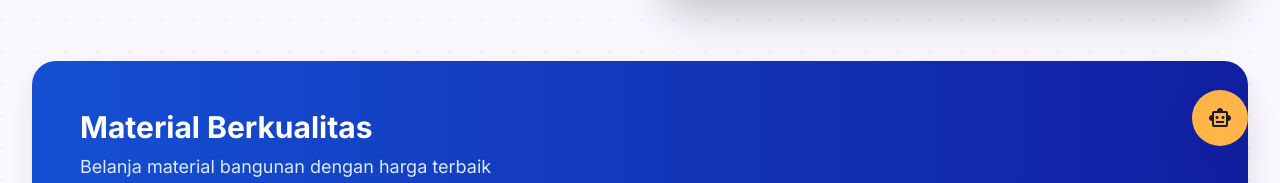
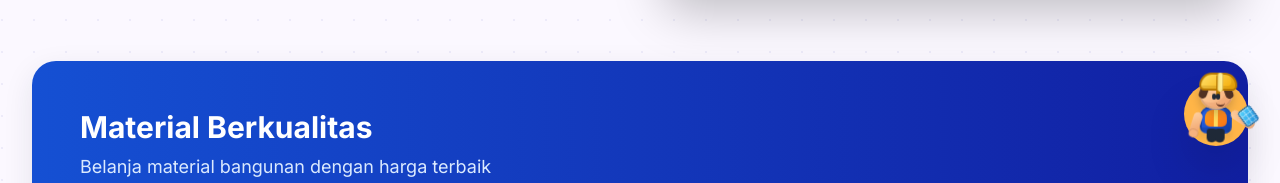
Before and after one commit to badrole/E-Builder, a React (Vite) app: page / in a window 1280 px wide. Shown: the part 622-805 px from the top of the page. Built offline with nearby package versions, Linux system fonts and the light colour scheme.

Commit message:
Add animated chibi worker chatbot button

```diff
--- a/src/components/layout/ChatbotFAB.tsx
+++ b/src/components/layout/ChatbotFAB.tsx
@@ -1,5 +1,44 @@
 import { useState } from 'react';
 import { useNavigate } from 'react-router-dom';
+
+function ChibiWorkerMascot({ open }: { open: boolean }) {
+  if (open) {
+    return <span className="material-symbols-outlined text-2xl">close</span>;
+  }
+
+  return (
+    <span className="chibi-worker-fab" aria-hidden="true">
+      <span className="chibi-worker-shadow" />
+      <span className="chibi-worker-body">
+        <span className="chibi-worker-head">
+          <span className="chibi-worker-helmet">
+            <span className="chibi-worker-helmet-ridge" />
+          </span>
+          <span className="chibi-worker-hair chibi-worker-hair-left" />
+          <span className="chibi-worker-hair chibi-worker-hair-right" />
+          <span className="chibi-worker-face">
+            <span className="chibi-worker-eye chibi-worker-eye-left" />
+            <span className="chibi-worker-eye chibi-worker-eye-right" />
+            <span className="chibi-worker-smile" />
+          </span>
+        </span>
+        <span className="chibi-worker-torso">
+          <span className="chibi-worker-vest" />
+          <span className="chibi-worker-shirt" />
+          <span className="chibi-worker-arm chibi-worker-arm-left">
+            <span className="chibi-worker-hand" />
+          </span>
+          <span className="chibi-worker-arm chibi-worker-arm-right">
+            <span className="chibi-worker-hand" />
+            <span className="chibi-worker-blueprint" />
+          </span>
+          <span className="chibi-worker-leg chibi-worker-leg-left" />
+          <span className="chibi-worker-leg chibi-worker-leg-right" />
+        </span>
+      </span>
+    </span>
+  );
+}
 
 export default function ChatbotFAB() {
   const [open, setOpen] = useState(false);
@@ -24,8 +63,13 @@ export default function ChatbotFAB() {
 
   return (
     <>
-      <button onClick={() => setOpen(!open)} className="fixed bottom-20 right-4 sm:right-8 w-14 h-14 bg-cta-amber text-on-background rounded-full shadow-2xl flex items-center justify-center z-40 hover:scale-110 transition-transform md:bottom-8">
-        <span className="material-symbols-outlined">{open ? 'close' : 'smart_toy'}</span>
+      <button
+        type="button"
+        onClick={() => setOpen(!open)}
+        aria-label={open ? 'Tutup chatbot' : 'Buka chatbot'}
+        className="chatbot-worker-button fixed bottom-20 right-4 sm:right-8 w-16 h-16 bg-cta-amber text-on-background rounded-full shadow-2xl flex items-center justify-center z-40 transition-transform md:bottom-8"
+      >
+        <ChibiWorkerMascot open={open} />
       </button>
       {open && (
         <div className="fixed bottom-36 right-4 sm:right-8 w-80 sm:w-96 bg-white rounded-2xl shadow-card-hover border border-outline-variant z-40 flex flex-col max-h-[500px] md:bottom-24">
--- a/src/index.css
+++ b/src/index.css
@@ -111,6 +111,206 @@
     -webkit-box-orient: vertical;
     overflow: hidden;
   }
+  .chatbot-worker-button {
+    transform-style: preserve-3d;
+  }
+  .chatbot-worker-button:hover {
+    transform: translateY(-3px) scale(1.06);
+  }
+  .chatbot-worker-button:active {
+    transform: translateY(0) scale(0.96);
+  }
+  .chibi-worker-fab,
+  .chibi-worker-fab * {
+    position: absolute;
+    display: block;
+    box-sizing: border-box;
+  }
+  .chibi-worker-fab {
+    inset: -8px -6px -2px -6px;
+    transform-style: preserve-3d;
+    animation: chibi-idle 2.8s ease-in-out infinite;
+  }
+  .chibi-worker-shadow {
+    left: 18px;
+    right: 18px;
+    bottom: 6px;
+    height: 10px;
+    border-radius: 999px;
+    background: rgba(37, 47, 77, 0.25);
+    filter: blur(2px);
+    animation: chibi-shadow 2.8s ease-in-out infinite;
+  }
+  .chibi-worker-body {
+    left: 13px;
+    top: 7px;
+    width: 50px;
+    height: 62px;
+    transform-style: preserve-3d;
+  }
+  .chibi-worker-head {
+    left: 8px;
+    top: 0;
+    width: 34px;
+    height: 32px;
+    border-radius: 46% 46% 50% 50%;
+    background: linear-gradient(135deg, #ffd6a8 0%, #f7aa73 100%);
+    border: 2px solid rgba(111, 65, 38, 0.22);
+    box-shadow: inset -5px -5px 0 rgba(169, 86, 48, 0.12), 0 4px 8px rgba(26, 31, 55, 0.2);
+    z-index: 4;
+  }
+  .chibi-worker-helmet {
+    left: -2px;
+    top: -7px;
+    width: 38px;
+    height: 18px;
+    border-radius: 20px 20px 8px 8px;
+    background: linear-gradient(135deg, #ffe06a 0%, #f4a900 100%);
+    border: 2px solid #b77800;
+    box-shadow: inset -4px -3px 0 rgba(151, 94, 0, 0.2);
+    z-index: 5;
+  }
+  .chibi-worker-helmet::after {
+    content: '';
+    left: -3px;
+    bottom: -4px;
+    width: 44px;
+    height: 7px;
+    border-radius: 999px;
+    background: #f5b400;
+    border: 2px solid #b77800;
+  }
+  .chibi-worker-helmet-ridge {
+    left: 16px;
+    top: -2px;
+    width: 6px;
+    height: 19px;
+    border-radius: 8px;
+    background: rgba(255, 244, 159, 0.9);
+    border-left: 1px solid rgba(183, 120, 0, 0.45);
+    border-right: 1px solid rgba(183, 120, 0, 0.45);
+  }
+  .chibi-worker-hair {
+    top: 9px;
+    width: 8px;
+    height: 10px;
+    border-radius: 2px 2px 8px 8px;
+    background: #513022;
+    z-index: 3;
+  }
+  .chibi-worker-hair-left {
+    left: -2px;
+    transform: rotate(20deg);
+  }
+  .chibi-worker-hair-right {
+    right: -2px;
+    transform: rotate(-20deg);
+  }
+  .chibi-worker-face {
+    inset: 9px 6px 5px 6px;
+    z-index: 6;
+  }
+  .chibi-worker-eye {
+    top: 5px;
+    width: 4px;
+    height: 6px;
+    border-radius: 999px;
+    background: #1f2937;
+    animation: chibi-blink 4.5s ease-in-out infinite;
+  }
+  .chibi-worker-eye-left {
+    left: 5px;
+  }
+  .chibi-worker-eye-right {
+    right: 5px;
+  }
+  .chibi-worker-smile {
+    left: 9px;
+    top: 13px;
+    width: 9px;
+    height: 5px;
+    border-bottom: 2px solid #6f3f2b;
+    border-radius: 0 0 999px 999px;
+  }
+  .chibi-worker-torso {
+    left: 9px;
+    top: 29px;
+    width: 32px;
+    height: 27px;
+    border-radius: 10px 10px 7px 7px;
+    background: linear-gradient(145deg, #2563eb 0%, #1746b7 100%);
+    border: 2px solid rgba(9, 34, 92, 0.3);
+    box-shadow: inset -5px -4px 0 rgba(5, 27, 78, 0.18);
+    z-index: 2;
+  }
+  .chibi-worker-shirt {
+    inset: 3px 8px 5px 8px;
+    border-radius: 4px;
+    background: #f8fafc;
+  }
+  .chibi-worker-vest {
+    inset: 1px 3px 5px 3px;
+    border-radius: 8px 8px 5px 5px;
+    background:
+      linear-gradient(90deg, transparent 39%, #ffd95b 40%, #ffd95b 60%, transparent 61%),
+      linear-gradient(135deg, #ff9f1c 0%, #f97316 100%);
+    z-index: 2;
+  }
+  .chibi-worker-arm {
+    top: 4px;
+    width: 9px;
+    height: 24px;
+    border-radius: 999px;
+    background: linear-gradient(145deg, #ffd2a2, #ee9c65);
+    transform-origin: top center;
+    z-index: 1;
+  }
+  .chibi-worker-arm-left {
+    left: -7px;
+    transform: rotate(17deg);
+  }
+  .chibi-worker-arm-right {
+    right: -7px;
+    transform: rotate(-30deg);
+    animation: chibi-wave 1.45s ease-in-out infinite;
+  }
+  .chibi-worker-hand {
+    left: 0;
+    bottom: -2px;
+    width: 10px;
+    height: 9px;
+    border-radius: 999px;
+    background: #f7b27e;
+    border: 1px solid rgba(111, 65, 38, 0.2);
+  }
+  .chibi-worker-blueprint {
+    right: -9px;
+    bottom: -1px;
+    width: 15px;
+    height: 18px;
+    border-radius: 3px;
+    background:
+      linear-gradient(90deg, rgba(255,255,255,0.45) 1px, transparent 1px),
+      linear-gradient(rgba(255,255,255,0.45) 1px, transparent 1px),
+      linear-gradient(135deg, #5bd7ff, #1788d8);
+    background-size: 5px 5px, 5px 5px, auto;
+    border: 1px solid #0b65a8;
+    transform: rotate(20deg);
+  }
+  .chibi-worker-leg {
+    bottom: -11px;
+    width: 10px;
+    height: 14px;
+    border-radius: 4px 4px 6px 6px;
+    background: #1f2937;
+    z-index: -1;
+  }
+  .chibi-worker-leg-left {
+    left: 5px;
+  }
+  .chibi-worker-leg-right {
+    right: 5px;
+  }
 }
 
 @keyframes soft-float {
@@ -142,6 +342,44 @@
   }
 }
 
+@keyframes chibi-idle {
+  0%, 100% {
+    transform: translateY(0) rotate(-1deg);
+  }
+  50% {
+    transform: translateY(-5px) rotate(1.5deg);
+  }
+}
+
+@keyframes chibi-shadow {
+  0%, 100% {
+    opacity: 0.34;
+    transform: scaleX(1);
+  }
+  50% {
+    opacity: 0.2;
+    transform: scaleX(0.82);
+  }
+}
+
+@keyframes chibi-wave {
+  0%, 100% {
+    transform: rotate(-32deg);
+  }
+  50% {
+    transform: rotate(-58deg) translateY(-1px);
+  }
+}
+
+@keyframes chibi-blink {
+  0%, 92%, 100% {
+    transform: scaleY(1);
+  }
+  95% {
+    transform: scaleY(0.1);
+  }
+}
+
 @media (prefers-reduced-motion: reduce) {
   html {
     scroll-behavior: auto;
```
